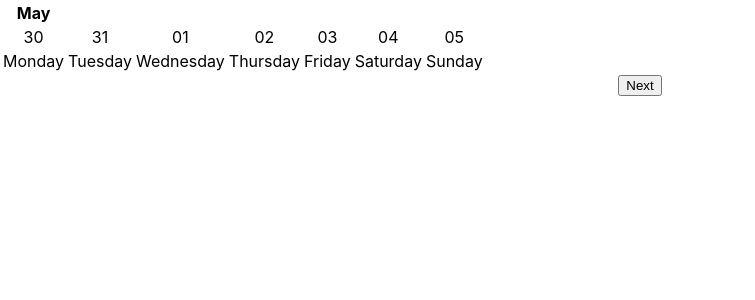
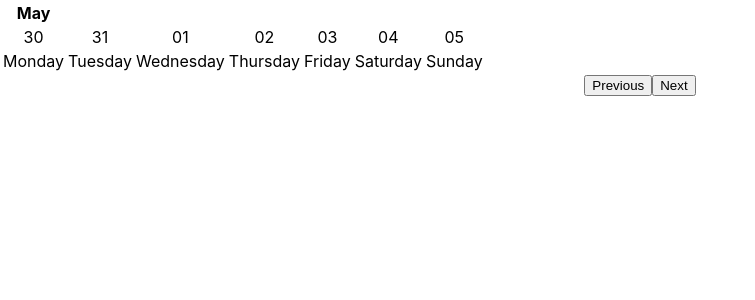
Before and after one commit to CodecoolGlobal/el-proyecte-grande-sprint-1-java-trbogi, a React (Create React App) app: page / in a window 1280 px wide. Shown: the top 300 px of the page, without its empty margins (0-755 px from the left). Built offline with nearby package versions, Linux system fonts and the light colour scheme.

Commit message:
Turn to previous week

```diff
--- a/src/App.js
+++ b/src/App.js
@@ -16,9 +16,9 @@ function App() {
     const [days, setDays] = useState([monday, tuesday, wednesday, thursday, friday, saturday, sunday]);
 
 
-    const nextPage = () => {
+    const turnPage = (amount) => {
         for (let i = 0; i < days.length; i++) {
-            days[i] = days[i].clone().add(1, 'week')
+            days[i] = days[i].clone().add(amount, 'week')
         }
         setDays([...days])
     }
@@ -37,7 +37,8 @@ function App() {
 
           </tbody>
       </table>
-        <button onClick={nextPage}>Next</button>
+        <button onClick={() => {turnPage(-1)}}>Previous</button>
+        <button onClick={() => {turnPage(1)}}>Next</button>
     </div>
   );
 }
```
